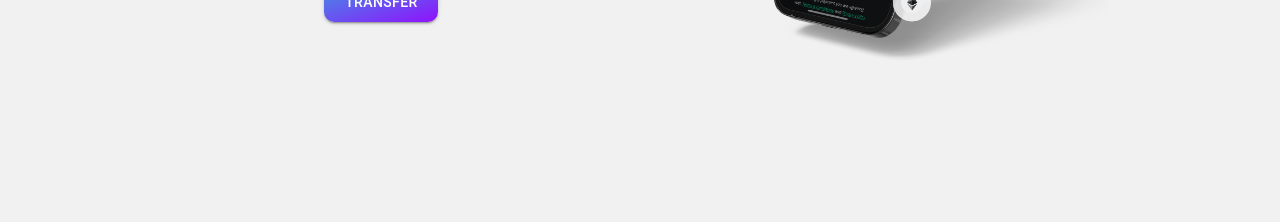
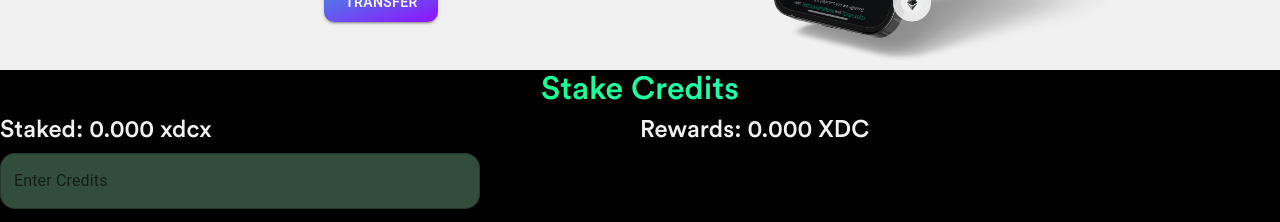
Before and after one commit to sukhesh-vsk/xdcX-Frontend, a React (Create React App) app: page / in a window 1280 px wide. Shown: the part 1144-1366 px from the top of the page. Before the commit the page ends 1222 px from the top, so only its background shows below. Built offline with nearby package versions, Linux system fonts and the light colour scheme.

Commit message:
Added Stake Component

```diff
--- a/src/App.js
+++ b/src/App.js
@@ -1,9 +1,8 @@
 import React, { useRef } from 'react';
-import { Banner, Navbar } from './components/index';
+import { Banner, Navbar, PtP, Stake } from './components/index';
 import intro from './assets/video/intro.webm';
 import loop from './assets/video/loop.webm';
 import './App.css';
-import PtP from './components/P2P/PtP';
 
 function App() {
   const videoRef = useRef(null);
@@ -26,6 +25,7 @@ function App() {
       <Navbar />
       <Banner />
       <PtP />
+      <Stake />
     </div>
   );
 }
--- a/src/components/P2P/PtP.jsx
+++ b/src/components/P2P/PtP.jsx
@@ -16,6 +16,11 @@ const PtP = () => {
     '& .MuiInputBase-root': {
       backgroundColor: '#2C71FC',
       borderRadius: '15px',
+    },
+    '& .MuiOutlinedInput-root': {
+      '&:hover fieldset': {
+        border: 'none',
+      }
     },
     '& .MuiInputLabel-root.MuiInputLabel-shrink': {
       color: '#000000cc',
--- /dev/null
+++ b/src/components/Stake/Stake.css
@@ -0,0 +1,11 @@
+.bg {
+    background-color: #000000;
+}
+
+.head-text {
+    /* display: inline; */
+    background: -webkit-linear-gradient(57.75deg, #0fff60 14.44%, #2cffdd 85.65%);
+    -webkit-background-clip: text;
+    -webkit-text-fill-color: transparent;
+    text-align: center;
+}
--- /dev/null
+++ b/src/components/Stake/Stake.jsx
@@ -0,0 +1,46 @@
+import React from 'react'
+import { Grid, TextField } from '@mui/material'
+import { styled } from '@mui/system'
+
+import './Stake.css'
+
+const Stake = () => {
+  const CustomTextField = styled(TextField)({
+    '& .MuiInputBase-root': {
+      backgroundColor: '#A7FFC54D',
+      borderRadius: '15px',
+    },
+    '& .MuiFocused': {
+      borderRadius: '500px'
+    }
+  })
+
+  return (
+    <Grid container className='bg'>
+      <Grid item xs={12}>
+        <h2 className='head-text'>Stake Credits</h2>
+      </Grid>
+      <Grid item xs={6}>
+        <Grid item xs={12}>
+          <h4>Staked: 0.000 xdcx</h4>
+        </Grid>
+        <Grid item xs={12}>
+          <CustomTextField
+            id="outlined-textarea"
+            label="Enter Credits"
+            placeholder="Enter credits to stake"
+            multiline
+            className='mb-3 w-75'
+          />
+        </Grid>
+      </Grid>
+      <Grid item xs={6}>
+        <Grid item xs={12}>
+          <h4>Rewards: 0.000 XDC</h4>
+        </Grid>
+      </Grid>
+    </Grid>
+  )
+}
+
+export default Stake
--- a/src/components/index.jsx
+++ b/src/components/index.jsx
@@ -1,2 +1,4 @@
 export { default as Navbar } from './Navbar/Navbar'
 export { default as Banner } from './Banner/Banner'
+export { default as PtP } from './P2P/PtP'
+export { default as Stake } from './Stake/Stake'
```
